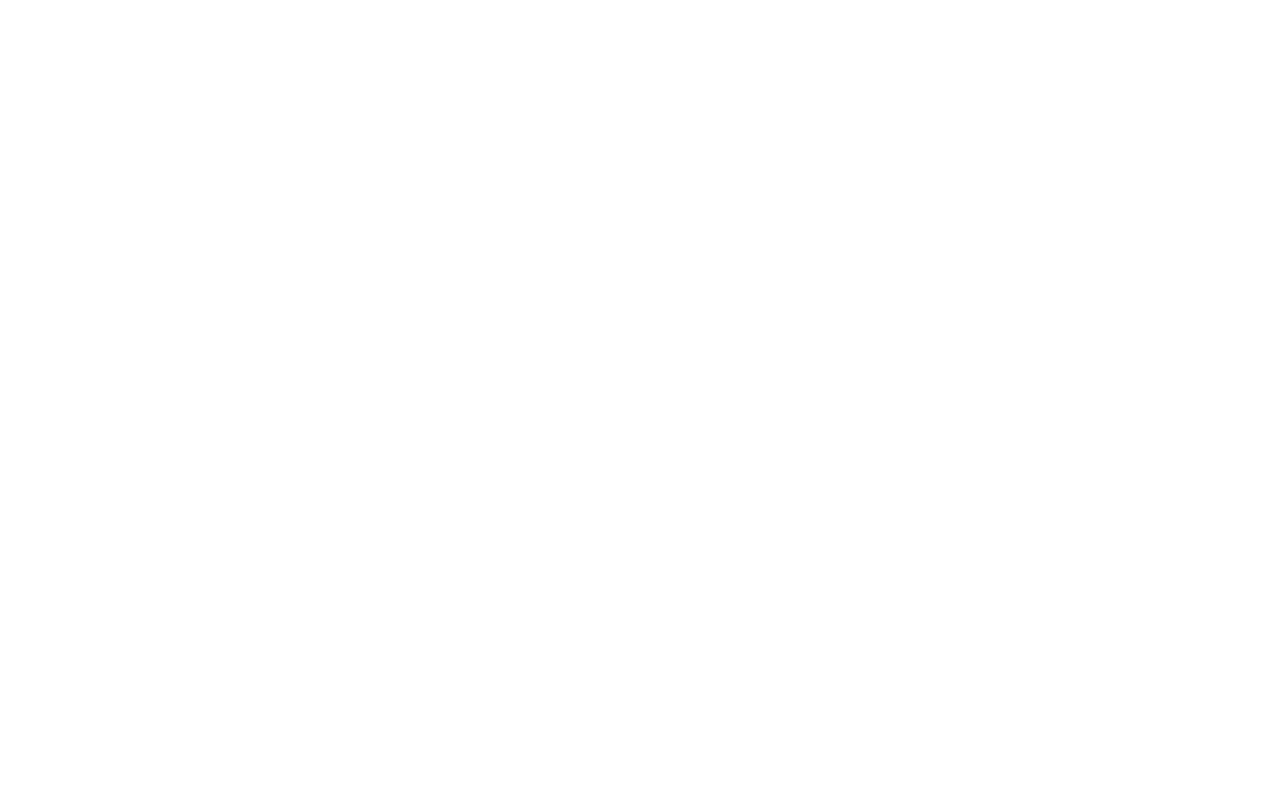
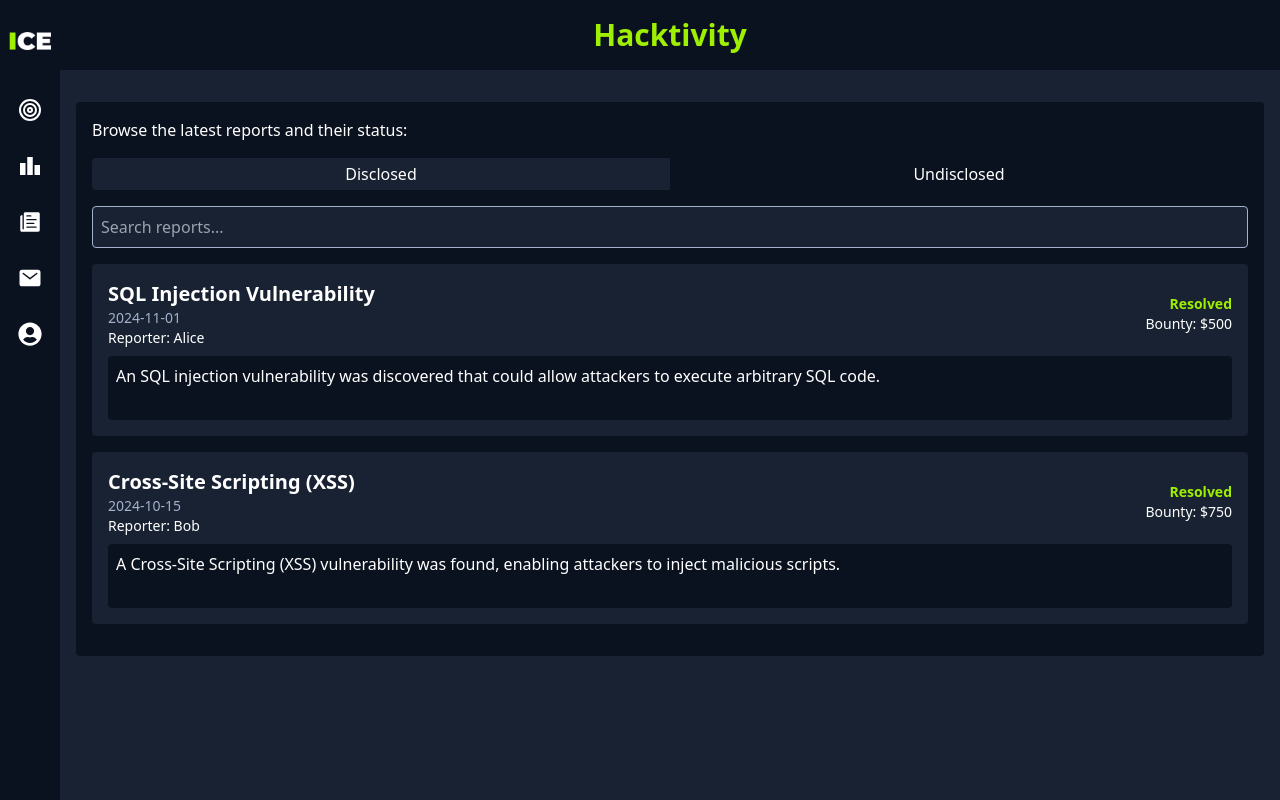
Before and after one commit to dinh-namle/ICE-INT3306-8, a React (Vite) app: page /Hacktivity in a window 1280 px wide. Before the commit this address had no page. Built offline with nearby package versions, Linux system fonts and the light colour scheme.

Commit message:
add Hacktivity

```diff
--- a/src/App.tsx
+++ b/src/App.tsx
@@ -1,6 +1,6 @@
 import { Routes, Route } from 'react-router-dom';
 import './App.css'
-import { Admin, AdminNotification, Home, Programs, LeaderBoard, SubmitReport, Profile, AdminPrograms, AdminAccounts, AdminReports, AdminSettings, Login, PartnerInbox, ResearchRegister, Reward } from './pages';
+import { Admin, AdminNotification, Home, Programs, LeaderBoard, SubmitReport, Profile, AdminPrograms, AdminAccounts, AdminReports, AdminSettings, Login, PartnerInbox, ResearchRegister, Reward, Hacktivity } from './pages';
 import AdminLayout from './layouts/AdminLayout';
 import MainLayout from './layouts/MainLayout';
 import HomeLayout from './layouts/HomeLayout';
@@ -39,6 +39,7 @@
           <Route path='/leaderboard' element={<LeaderBoard />} />
           <Route path='/SubmitReport' element={<SubmitReport />} />
           <Route path='/Reward' element={<Reward />} />
+          <Route path='/Hacktivity' element={<Hacktivity />} />
         </Route>
 
         <Route element={<PartnerLayout />}>
--- /dev/null
+++ b/src/components/HacktivityItem.tsx
@@ -0,0 +1,36 @@
+import React from 'react';
+
+interface HacktivityItemProps {
+    title: string;
+    date: string;
+    status: string;
+    bounty: string;
+    reporter: string;
+    shortInfo: string;
+}
+
+const HacktivityItem: React.FC<HacktivityItemProps> = ({ title, date, status, bounty, reporter, shortInfo }) => {
+    return (
+        <div className="bg-main1-2 text-white p-4 rounded mb-4 flex flex-col">
+            <div className="flex justify-between items-center mb-2">
+                <div>
+                    <h3 className="text-xl font-semibold">{title}</h3>
+                    <p className="text-sm text-main1-3">{date}</p>
+                    <p className="text-sm">Reporter: {reporter}</p>
+                </div>
+                <div className="text-right">
+                    <p className={`text-sm font-semibold ${status === 'Resolved' ? 'text-main2-1' : 'text-sub-1'}`}>{status}</p>
+                    <p className="text-sm">Bounty: {bounty}</p>
+                </div>
+            </div>
+            <textarea
+                readOnly
+                value={shortInfo}
+                className="bg-main1-1 text-white p-2 rounded resize-none"
+                rows={2}
+            />
+        </div>
+    );
+};
+
+export default HacktivityItem;
--- /dev/null
+++ b/src/pages/Researcher/Hacktivity.tsx
@@ -0,0 +1,121 @@
+import React, { useState } from 'react';
+import HacktivityItem from '../../components/HacktivityItem.tsx';
+
+const Hacktivity: React.FC = () => {
+    const [activeTab, setActiveTab] = useState<'disclosed' | 'undisclosed'>('disclosed');
+    const [searchTerm, setSearchTerm] = useState('');
+
+    const disclosedData = [
+        {
+            title: 'SQL Injection Vulnerability',
+            date: '2024-11-01',
+            status: 'Resolved',
+            bounty: '$500',
+            reporter: 'Alice',
+            shortInfo: 'An SQL injection vulnerability was discovered that could allow attackers to execute arbitrary SQL code.'
+        },
+        {
+            title: 'Cross-Site Scripting (XSS)',
+            date: '2024-10-15',
+            status: 'Resolved',
+            bounty: '$750',
+            reporter: 'Bob',
+            shortInfo: 'A Cross-Site Scripting (XSS) vulnerability was found, enabling attackers to inject malicious scripts.'
+        },
+    ];
+
+    const undisclosedData = [
+        {
+            title: 'Remote Code Execution',
+            date: '2024-09-30',
+            status: 'Pending',
+            bounty: '$1,000',
+            reporter: 'Charlie',
+            shortInfo: 'A Remote Code Execution (RCE) vulnerability that could allow attackers to run arbitrary code on the server.'
+        },
+    ];
+
+    const handleSearchChange = (e: React.ChangeEvent<HTMLInputElement>) => {
+        setSearchTerm(e.target.value);
+    };
+
+    const filteredData = (data: typeof disclosedData) => {
+        return data.filter(item =>
+            item.title.toLowerCase().includes(searchTerm.toLowerCase()) ||
+            item.reporter.toLowerCase().includes(searchTerm.toLowerCase()) ||
+            item.shortInfo.toLowerCase().includes(searchTerm.toLowerCase())
+        );
+    };
+
+    return (
+        <div className="bg-main1-2 min-h-screen w-full">
+            <div className="bg-main1-1 w-full h-[70px] flex items-center justify-center">
+                <h1 className="text-main2-1 text-3xl font-bold">Hacktivity</h1>
+            </div>
+            <div className="container mx-auto p-4">
+                <div className="bg-main1-1 text-white p-4 rounded mt-4">
+                    <p className="mb-4">Browse the latest reports and their status:</p>
+
+                    <div className="flex mb-4">
+                        <button
+                            onClick={() => setActiveTab('disclosed')}
+                            className={`w-1/2 py-1 text-center ${activeTab === 'disclosed' ? 'bg-main1-2' : 'bg-main1-1'} rounded-l`}
+                        >
+                            Disclosed
+                        </button>
+                        <button
+                            onClick={() => setActiveTab('undisclosed')}
+                            className={`w-1/2 py-1 text-center ${activeTab === 'undisclosed' ? 'bg-main1-2' : 'bg-main1-1'} rounded-r`}
+                        >
+                            Undisclosed
+                        </button>
+                    </div>
+
+                    <div className="mb-4">
+                        <input
+                            type="text"
+                            placeholder="Search reports..."
+                            value={searchTerm}
+                            onChange={handleSearchChange}
+                            className="w-full p-2 rounded bg-main1-2 text-white border border-main1-3"
+                        />
+                    </div>
+
+                    {activeTab === 'disclosed' && (
+                        <div>
+                            {filteredData(disclosedData).map((item, index) => (
+                                <HacktivityItem
+                                    key={index}
+                                    title={item.title}
+                                    date={item.date}
+                                    status={item.status}
+                                    bounty={item.bounty}
+                                    reporter={item.reporter}
+                                    shortInfo={item.shortInfo}
+                                />
+                            ))}
+                        </div>
+                    )}
+
+                    {activeTab === 'undisclosed' && (
+                        <div>
+                            {filteredData(undisclosedData).map((item, index) => (
+                                <HacktivityItem
+                                    key={index}
+                                    title={item.title}
+                                    date={item.date}
+                                    status={item.status}
+                                    bounty={item.bounty}
+                                    reporter={item.reporter}
+                                    shortInfo={item.shortInfo}
+                                />
+                            ))}
+                        </div>
+                    )}
+                </div>
+            </div>
+        </div>
+    );
+};
+
+export default Hacktivity;
--- a/src/pages/Researcher/index.ts
+++ b/src/pages/Researcher/index.ts
@@ -4,3 +4,4 @@
 export {default as SubmitReport} from "./SubmitReport"
 export {default as ResearchRegister} from "../Auth/AccountRegister"
 export {default as Reward} from "./Reward"
+export {default as Hacktivity} from "./Hacktivity"
```
